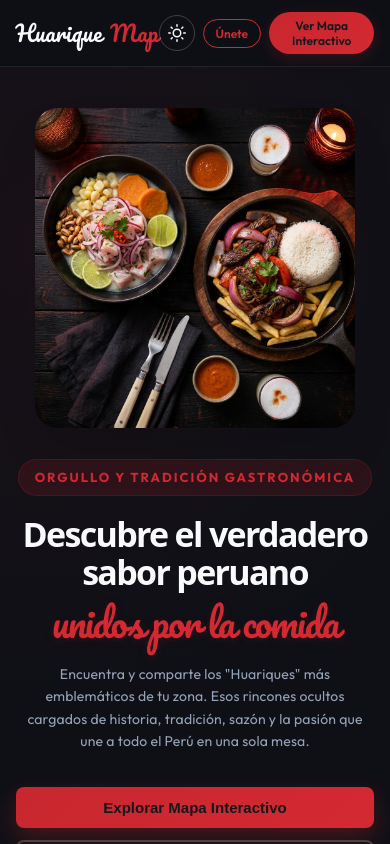
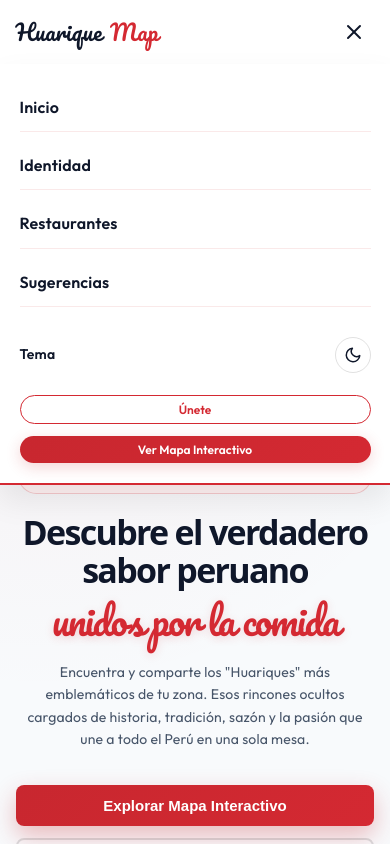
Before and after one commit to ChethhSito/HuariqueMapsFront, a React (Vite) app: page / in a window 390 px wide. Both pictures are taken after a click on the button "Toggle navigation menu". Shown: the top 844 px of the page. Built offline with nearby package versions, Linux system fonts and the light colour scheme.

Commit message:
Feature: Add responsive hamburger toggle button and mobile navigation drawer for screens under 968px

```diff
--- a/src/components/LandingPage.css
+++ b/src/components/LandingPage.css
@@ -114,6 +114,64 @@
   display: flex;
   gap: 12px;
   align-items: center;
+}
+
+/* Hamburger menu button */
+.btn-hamburger {
+  display: none;
+  background: transparent;
+  border: none;
+  color: var(--peru-text-dark);
+  cursor: pointer;
+  padding: 8px;
+  border-radius: 6px;
+  transition: background 0.3s;
+  align-items: center;
+  justify-content: center;
+}
+
+.btn-hamburger:hover {
+  background: var(--peru-red-light);
+}
+
+/* Mobile dropdown navigation menu drawer */
+.nav-menu-mobile {
+  position: absolute;
+  top: 100%;
+  left: 0;
+  width: 100%;
+  background: var(--peru-white);
+  border-bottom: 2px solid var(--peru-red-bright);
+  padding: 20px 5%;
+  box-sizing: border-box;
+  display: flex;
+  flex-direction: column;
+  gap: 10px;
+  box-shadow: 0 15px 30px rgba(0, 0, 0, 0.08);
+  z-index: 99;
+}
+
+.nav-link-mobile {
+  font-size: 16px;
+  font-weight: 600;
+  color: var(--peru-text-dark);
+  cursor: pointer;
+  padding: 12px 0;
+  border-bottom: 1px solid var(--peru-border);
+  transition: color 0.3s;
+  text-align: left;
+}
+
+.nav-link-mobile:hover {
+  color: var(--peru-red-bright);
+}
+
+.navbar-auth-mobile {
+  display: flex;
+  flex-direction: column;
+  gap: 12px;
+  align-items: stretch;
+  padding-top: 10px;
 }
 
 /* Theme toggle button styling */
@@ -761,8 +819,8 @@
   }
 }
 
-/* Tablets (Less than 768px) */
-@media (max-width: 768px) {
+/* Tablets & Half-Screens (Less than 968px) */
+@media (max-width: 968px) {
   /* Navbar adjustments */
   .navbar {
     padding: 15px 4%;
@@ -773,7 +831,15 @@
   }
 
   .nav-links {
-    display: none; /* Hide link lists on mobile to save space */
+    display: none;
+  }
+
+  .navbar-auth {
+    display: none;
+  }
+
+  .btn-hamburger {
+    display: flex;
   }
 
   /* Hero Section Stack */
--- a/src/components/LandingPage.tsx
+++ b/src/components/LandingPage.tsx
@@ -11,6 +11,9 @@ interface LandingPageProps {
 }
 
 export default function LandingPage({ onNavigate, isDark, onToggleTheme }: LandingPageProps) {
+  // Estado para el menú hamburguesa
+  const [isMenuOpen, setIsMenuOpen] = useState(false);
+
   // Estados para el buzón de sugerencias
   const [nombre, setNombre] = useState('');
   const [correo, setCorreo] = useState('');
@@ -77,15 +80,41 @@ export default function LandingPage({ onNavigate, isDark, onToggleTheme }: Landi
     <div className="landing-container">
       {/* Navigation Bar */}
       <nav className="navbar">
-        <a href="#" className="nav-logo" onClick={() => scrollToSection('inicio')}>
+        <a href="#" className="nav-logo" onClick={() => { scrollToSection('inicio'); setIsMenuOpen(false); }}>
           Huarique<span>Map</span>
         </a>
+
+        {/* Hamburger Toggle Button for mobile and tablets */}
+        <button
+          className="btn-hamburger"
+          onClick={() => setIsMenuOpen(!isMenuOpen)}
+          aria-label="Toggle navigation menu"
+        >
+          <svg width="24" height="24" viewBox="0 0 24 24" fill="none" stroke="currentColor" strokeWidth="2" strokeLinecap="round" strokeLinejoin="round">
+            {isMenuOpen ? (
+              <>
+                <line x1="18" y1="6" x2="6" y2="18"></line>
+                <line x1="6" y1="6" x2="18" y2="18"></line>
+              </>
+            ) : (
+              <>
+                <line x1="3" y1="12" x2="21" y2="12"></line>
+                <line x1="3" y1="6" x2="21" y2="6"></line>
+                <line x1="3" y1="18" x2="21" y2="18"></line>
+              </>
+            )}
+          </svg>
+        </button>
+
+        {/* Desktop links */}
         <div className="nav-links">
           <span className="nav-link" onClick={() => scrollToSection('inicio')}>Inicio</span>
           <span className="nav-link" onClick={() => scrollToSection('concepto')}>Identidad</span>
           <span className="nav-link" onClick={() => scrollToSection('restaurantes')}>Restaurantes</span>
           <span className="nav-link" onClick={() => scrollToSection('sugerencias')}>Sugerencias</span>
         </div>
+
+        {/* Desktop auth */}
         <div className="navbar-auth">
           <button
             className="btn-theme-toggle"
@@ -118,6 +147,58 @@ export default function LandingPage({ onNavigate, isDark, onToggleTheme }: Landi
             Ver Mapa Interactivo
           </button>
         </div>
+
+        {/* Mobile Dropdown Navigation Menu Drawer */}
+        {isMenuOpen && (
+          <div className="nav-menu-mobile">
+            <span className="nav-link-mobile" onClick={() => { scrollToSection('inicio'); setIsMenuOpen(false); }}>
+              Inicio
+            </span>
+            <span className="nav-link-mobile" onClick={() => { scrollToSection('concepto'); setIsMenuOpen(false); }}>
+              Identidad
+            </span>
+            <span className="nav-link-mobile" onClick={() => { scrollToSection('restaurantes'); setIsMenuOpen(false); }}>
+              Restaurantes
+            </span>
+            <span className="nav-link-mobile" onClick={() => { scrollToSection('sugerencias'); setIsMenuOpen(false); }}>
+              Sugerencias
+            </span>
+            <div className="navbar-auth-mobile">
+              <div style={{ display: 'flex', justifyContent: 'space-between', alignItems: 'center', margin: '10px 0' }}>
+                <span style={{ fontSize: '14px', fontWeight: '600', color: 'var(--peru-text-dark)' }}>Tema</span>
+                <button
+                  className="btn-theme-toggle"
+                  onClick={onToggleTheme}
+                  title={isDark ? 'Modo Claro' : 'Modo Oscuro'}
+                >
+                  {isDark ? (
+                    <svg width="18" height="18" viewBox="0 0 24 24" fill="none" stroke="currentColor" strokeWidth="2" strokeLinecap="round" strokeLinejoin="round">
+                      <circle cx="12" cy="12" r="5"></circle>
+                      <line x1="12" y1="1" x2="12" y2="3"></line>
+                      <line x1="12" y1="21" x2="12" y2="23"></line>
+                      <line x1="4.22" y1="4.22" x2="5.64" y2="5.64"></line>
+                      <line x1="18.36" y1="18.36" x2="19.78" y2="19.78"></line>
+                      <line x1="1" y1="12" x2="3" y2="12"></line>
+                      <line x1="21" y1="12" x2="23" y2="12"></line>
+                      <line x1="4.22" y1="19.78" x2="5.64" y2="18.36"></line>
+                      <line x1="18.36" y1="5.64" x2="19.78" y2="4.22"></line>
+                    </svg>
+                  ) : (
+                    <svg width="18" height="18" viewBox="0 0 24 24" fill="none" stroke="currentColor" strokeWidth="2" strokeLinecap="round" strokeLinejoin="round">
+                      <path d="M21 12.79A9 9 0 1 1 11.21 3 7 7 0 0 0 21 12.79z"></path>
+                    </svg>
+                  )}
+                </button>
+              </div>
+              <button className="btn-join" onClick={() => { handleAuthAction(); setIsMenuOpen(false); }}>
+                Únete
+              </button>
+              <button className="btn-nav-map" onClick={() => { onNavigate('map'); setIsMenuOpen(false); }}>
+                Ver Mapa Interactivo
+              </button>
+            </div>
+          </div>
+        )}
       </nav>
 
       {/* Hero Section */}
```
